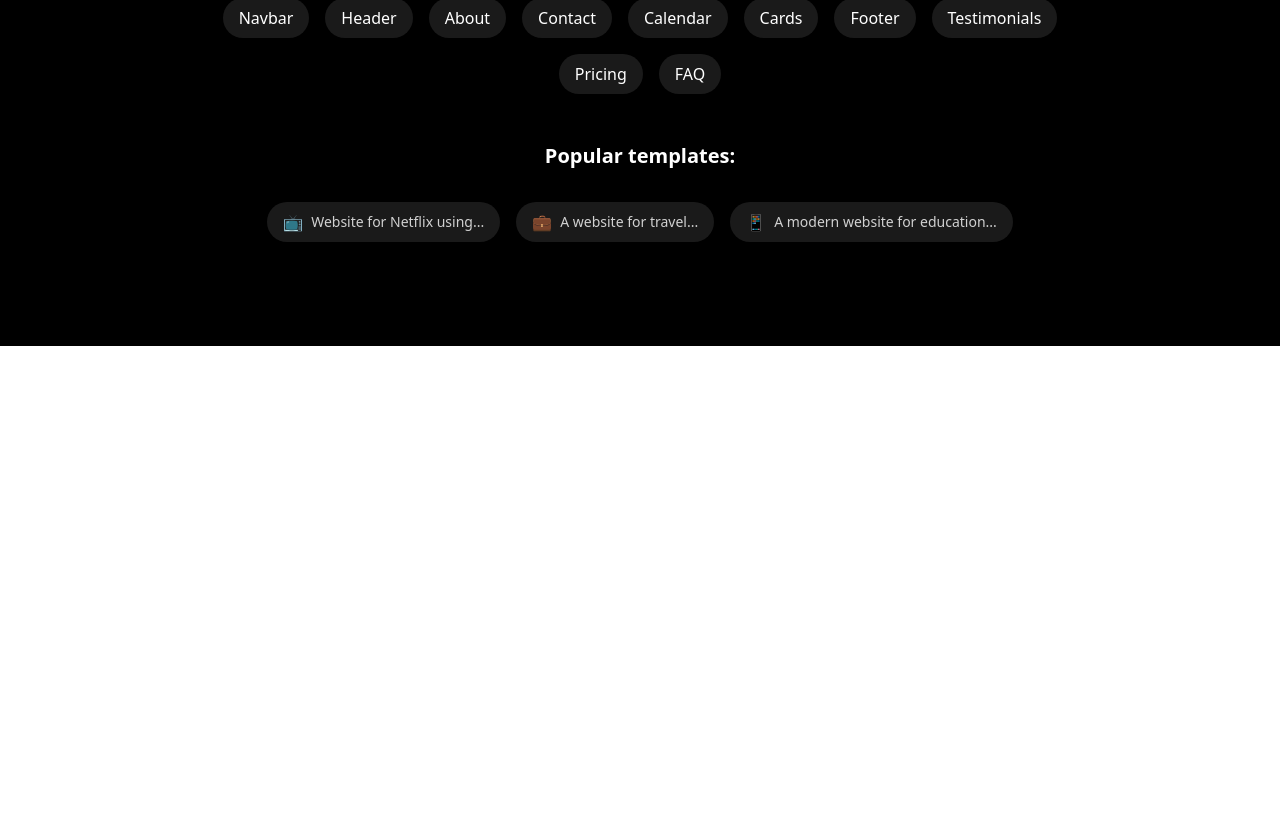
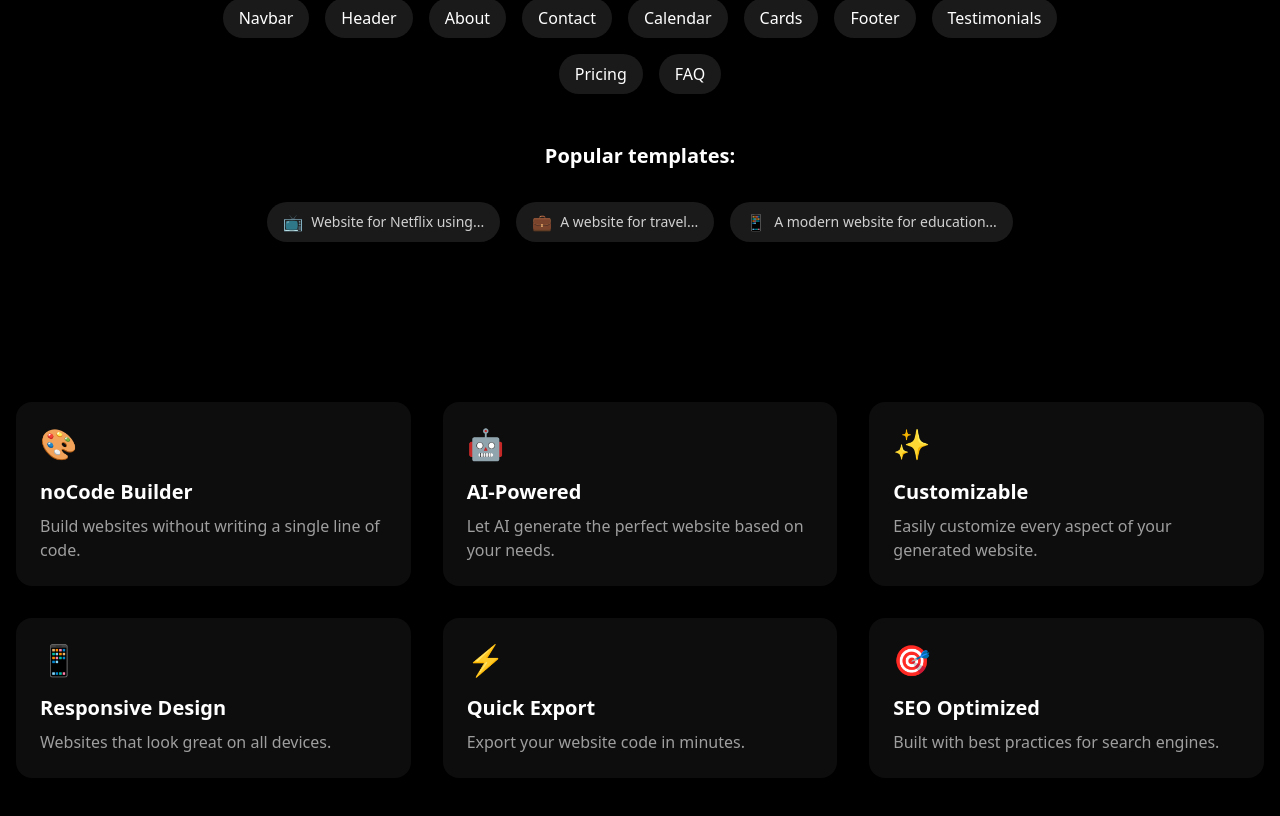
Before and after one commit to Nikhil-Kumar-02/noCode-Hub, a React (Vite) app in the folder Client/: page / in a window 1280 px wide. Shown: the part 454-1270 px from the top of the page. Before the commit the page ends 800 px from the top, so only its background shows below. Built offline with nearby package versions, Linux system fonts and the light colour scheme.

Commit message:
Feature cards added

```diff
--- /dev/null
+++ b/Client/src/components/homePage/FeatureSection.jsx
@@ -0,0 +1,57 @@
+import React from 'react';
+import { motion } from 'framer-motion';
+
+export default function FeaturesGrid() {
+  const features = [
+    {
+      title: 'noCode Builder',
+      description: 'Build websites without writing a single line of code.',
+      icon: '🎨'
+    },
+    {
+      title: 'AI-Powered',
+      description: 'Let AI generate the perfect website based on your needs.',
+      icon: '🤖'
+    },
+    {
+      title: 'Customizable',
+      description: 'Easily customize every aspect of your generated website.',
+      icon: '✨'
+    },
+    {
+      title: 'Responsive Design',
+      description: 'Websites that look great on all devices.',
+      icon: '📱'
+    },
+    {
+      title: 'Quick Export',
+      description: 'Export your website code in minutes.',
+      icon: '⚡'
+    },
+    {
+      title: 'SEO Optimized',
+      description: 'Built with best practices for search engines.',
+      icon: '🎯'
+    }
+  ];
+
+  return (
+    <section className="container mx-auto px-4 py-20">
+      <div className="grid md:grid-cols-2 lg:grid-cols-3 gap-8">
+        {features.map((feature, index) => (
+          <motion.div
+            key={index}
+            className="p-6 rounded-2xl bg-white/5 hover:bg-white/10 transition-colors"
+            initial={{ opacity: 0, y: 20 }}
+            animate={{ opacity: 1, y: 0 }}
+            transition={{ duration: 0.8, delay: 0.2 * index }}
+          >
+            <div className="text-3xl mb-4">{feature.icon}</div>
+            <h3 className="text-xl font-semibold mb-2">{feature.title}</h3>
+            <p className="text-white/60">{feature.description}</p>
+          </motion.div>
+        ))}
+      </div>
+    </section>
+  );
+}
--- a/Client/src/components/homePage/Home.jsx
+++ b/Client/src/components/homePage/Home.jsx
@@ -1,12 +1,14 @@
 import React from 'react';
 import Navbar from './Navbar';
 import HeroSection from './HeroSection';
+import FeatureSection from './FeatureSection'
 
 export default function Home() {
   return (
     <div className="min-h-screen bg-black text-white">
       <Navbar />
       <HeroSection />
+      <FeatureSection/>
     </div>
   );
 }
```
